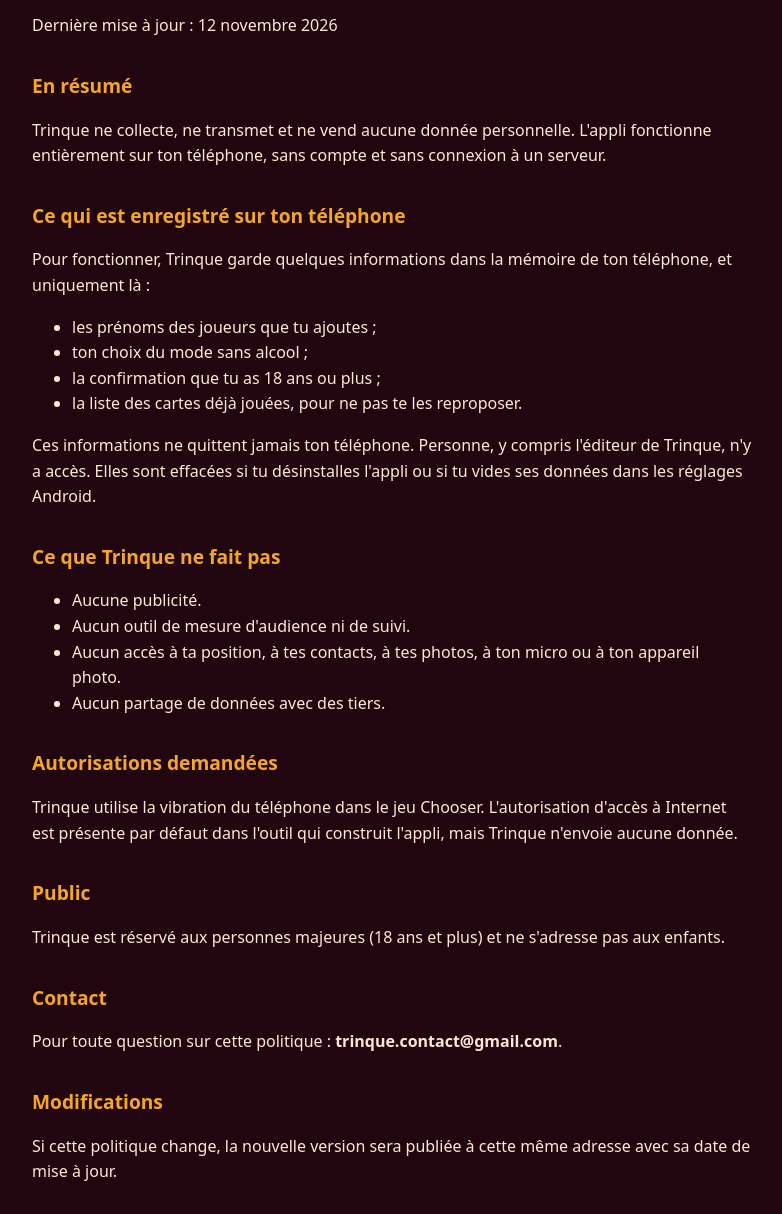
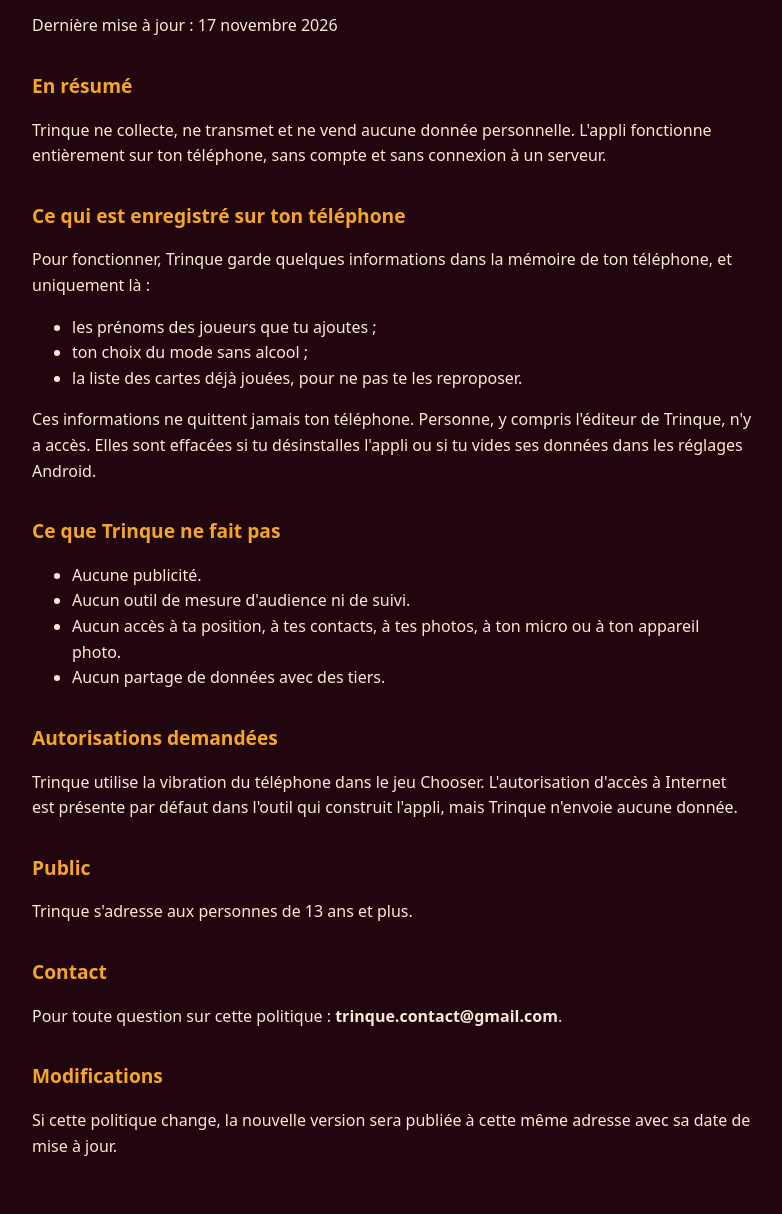
Before and after one commit to Zoxkyx/appli_trinque, a plain HTML site: page confidentialite/index.html in a window 1280 px wide. Shown: the part 86-1300 px from the top of the page, without its empty margins (248-1030 px from the left). Drawn offline with Linux system fonts and the light colour scheme.

Commit message:
Met a jour la politique de confidentialite (cible 13 ans et plus, plus de portail 18+)
Co-Authored-By: Claude Sonnet 5.5 <noreply@anthropic.com>

```diff
--- a/confidentialite/index.html
+++ b/confidentialite/index.html
@@ -16,7 +16,7 @@ p, li { font-size: 1rem; }
 <body>
 <main>
 <h1>Politique de confidentialité de Trinque</h1>
-<p>Dernière mise à jour : 12 novembre 2026</p>
+<p>Dernière mise à jour : 17 novembre 2026</p>
 
 <h2>En résumé</h2>
 <p>Trinque ne collecte, ne transmet et ne vend aucune donnée personnelle. L'appli fonctionne entièrement sur ton téléphone, sans compte et sans connexion à un serveur.</p>
@@ -26,7 +26,6 @@ p, li { font-size: 1rem; }
 <ul>
 <li>les prénoms des joueurs que tu ajoutes ;</li>
 <li>ton choix du mode sans alcool ;</li>
-<li>la confirmation que tu as 18 ans ou plus ;</li>
 <li>la liste des cartes déjà jouées, pour ne pas te les reproposer.</li>
 </ul>
 <p>Ces informations ne quittent jamais ton téléphone. Personne, y compris l'éditeur de Trinque, n'y a accès. Elles sont effacées si tu désinstalles l'appli ou si tu vides ses données dans les réglages Android.</p>
@@ -43,7 +42,7 @@ p, li { font-size: 1rem; }
 <p>Trinque utilise la vibration du téléphone dans le jeu Chooser. L'autorisation d'accès à Internet est présente par défaut dans l'outil qui construit l'appli, mais Trinque n'envoie aucune donnée.</p>
 
 <h2>Public</h2>
-<p>Trinque est réservé aux personnes majeures (18 ans et plus) et ne s'adresse pas aux enfants.</p>
+<p>Trinque s'adresse aux personnes de 13 ans et plus.</p>
 
 <h2>Contact</h2>
 <p>Pour toute question sur cette politique : <strong>trinque.contact@gmail.com</strong>.</p>
```
